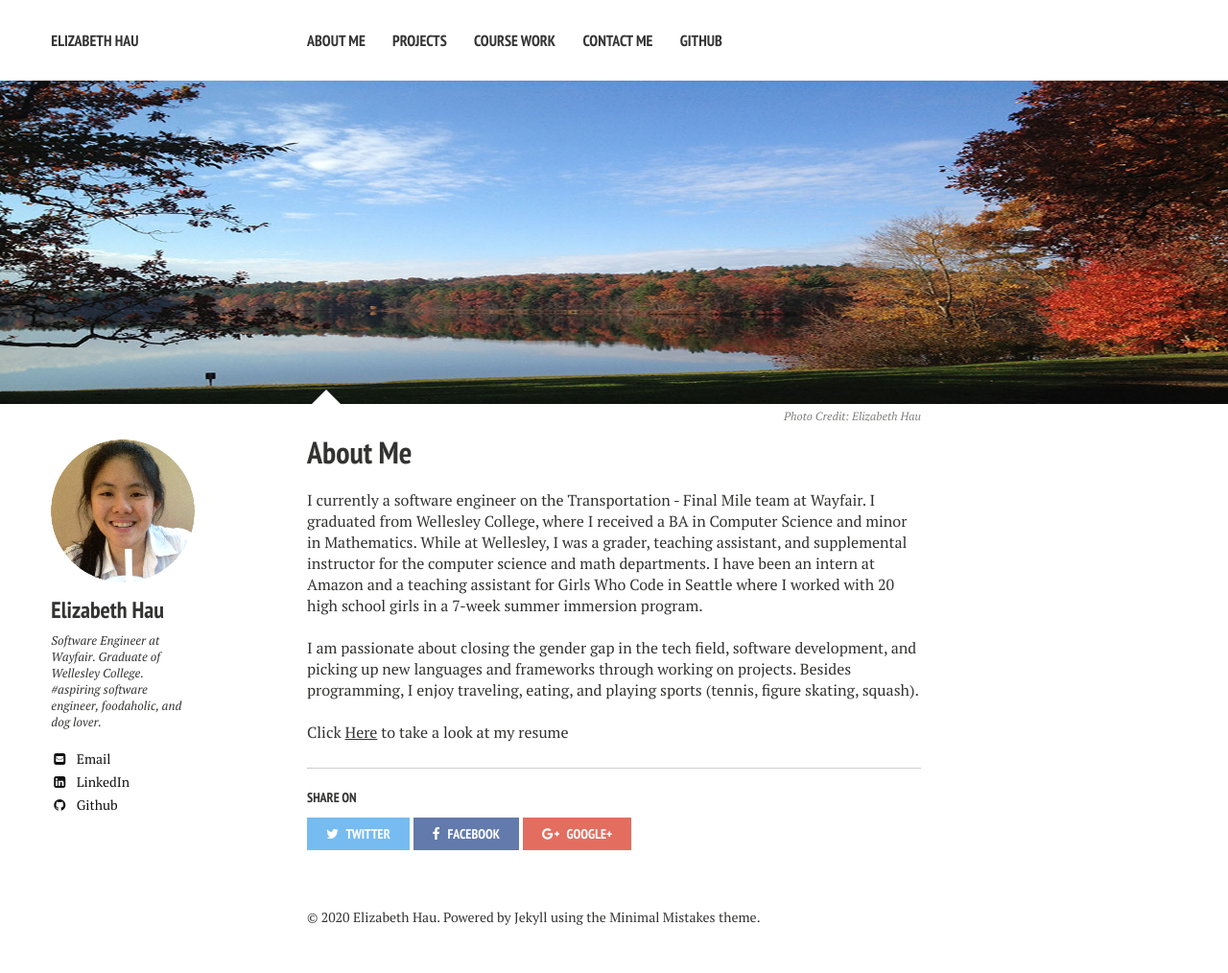
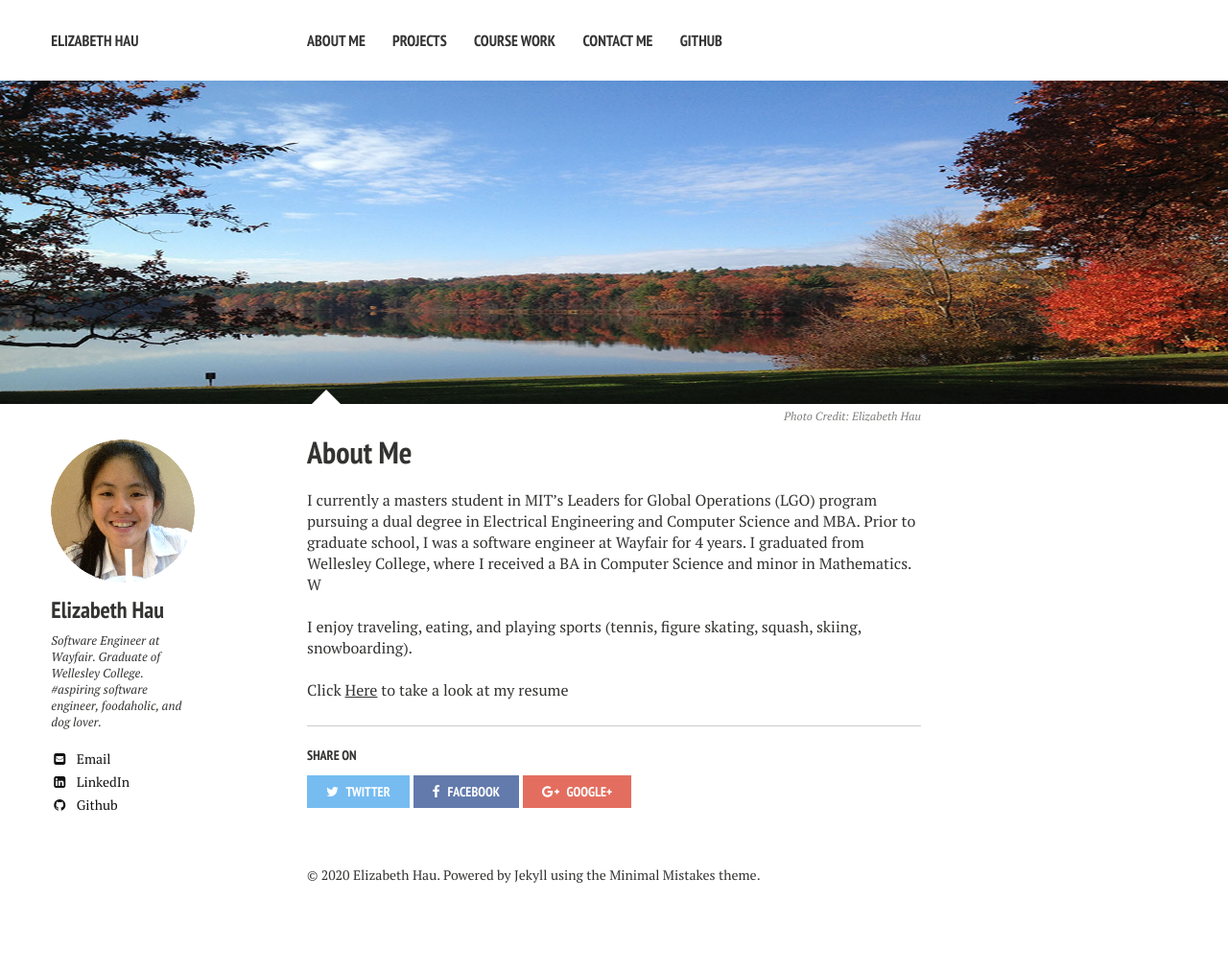
Before and after one commit to elizabethhau/elizabethhau.github.io, a Jekyll site: the page built from index.md, in a window 1280 px wide. Shown: the whole page at 96% size. Built offline with Jekyll 4.4.1, drawn with Linux system fonts in a browser that asks for light colours; nearby versions of some CDN libraries; after the commit the page ends 970 px from its top, so only the background shows below that.

Commit message:
Update About Me page to include grad school info

```diff
--- a/index.md
+++ b/index.md
@@ -7,10 +7,10 @@ image:
   credit: Elizabeth Hau
   creditlink: http://elizabethhau.github.io/images/home-image.jpg
 ---
-I currently a software engineer on the Transportation - Final Mile team at Wayfair. I graduated from Wellesley College, where I received a BA in Computer Science and minor in Mathematics. While at Wellesley, I was a grader, teaching assistant, and supplemental instructor for the computer science and math departments. I have been an intern at Amazon and a teaching assistant for Girls Who Code in Seattle where I worked with 20 high school girls in a 7-week summer immersion program.
+I currently a masters student in  MIT's Leaders for Global Operations (LGO) program pursuing a dual degree in Electrical Engineering and Computer Science and MBA. Prior to graduate school, I was a software engineer at Wayfair for 4 years. I graduated from Wellesley College, where I received a BA in Computer Science and minor in Mathematics. W
 
 <br>
-I am passionate about closing the gender gap in the tech field, software development, and picking up new languages and frameworks through working on projects. Besides programming, I enjoy traveling, eating, and playing sports (tennis, figure skating, squash).
+I enjoy traveling, eating, and playing sports (tennis, figure skating, squash, skiing, snowboarding).
 
 <br>
 Click [Here]({{site.baseurl}}{{post.url}}/assets/pdf/Hau_Elizabeth_Resume.pdf "Resume") to take a look at my resume
```
Also changed, not shown: about/index.md (+1 -1 lines).
